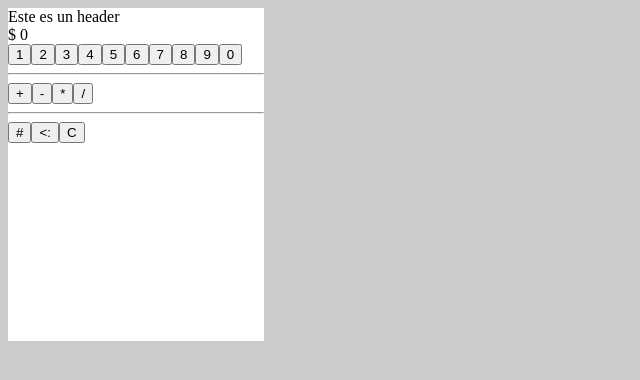
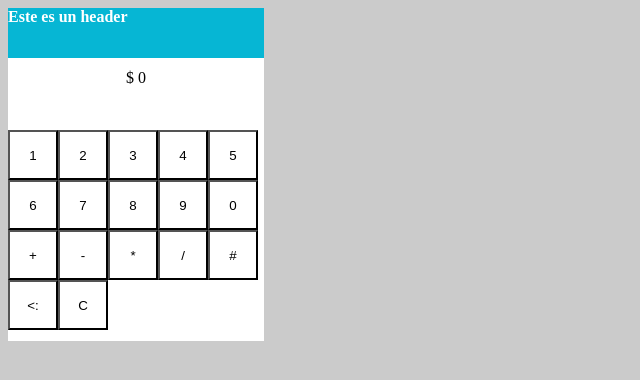
Before and after one commit to NunezGabriel/CalculatorJS, a React (Create React App) app in the folder expensable-calculator/: page / in a window 1280 px wide. Shown: the top 380 px of the page, without its empty margins (0-640 px from the left). Built offline with nearby package versions, Linux system fonts and the light colour scheme.

Commit message:
Add: css

```diff
--- a/expensable-calculator/src/App.js
+++ b/expensable-calculator/src/App.js
@@ -79,9 +79,10 @@ function App() {
   return (
     <div>
       <Calculator>
+
         <Header>Este es un header</Header>
         <Result>$ {prevNumber} {operant} {currentNumber}</Result>
-
+        <div style={{ display: 'flex', flexWrap: 'wrap' }}>
         <Button type="submit" value={1} onClick={(e)=>{handleClick(e)}}/>
         <Button type="submit" value={2} onClick={(e)=>{handleClick(e)}}/>
         <Button type="submit" value={3} onClick={(e)=>{handleClick(e)}}/>
@@ -92,15 +93,15 @@ function App() {
         <Button type="submit" value={8} onClick={(e)=>{handleClick(e)}}/>
         <Button type="submit" value={9} onClick={(e)=>{handleClick(e)}}/>
         <Button type="submit" value={0} onClick={(e)=>{handleClick(e)}}/>
-        <hr/>
         <Button type="submit" value={"+"} onClick={(e)=>{handleOperator(e)}}/>
         <Button type="submit" value={"-"} onClick={(e)=>{handleOperator(e)}}/>
         <Button type="submit" value={"*"} onClick={(e)=>{handleOperator(e)}}/>
         <Button type="submit" value={"/"} onClick={(e)=>{handleOperator(e)}}/>
-        <hr/>
         <Button type="submit" value={renderEnter(operant)} onClick={(e)=>{handleEqual(e)}}/>
         <Button type="submit" value={"<:"} onClick={(e)=>{handleDelete(e)}}/>
         <Button type="submit" value={"C"} onClick={(e)=>{handleClear(e)}}/>
+        </div>
+
       </Calculator>
     </div>
   );
--- a/expensable-calculator/src/components/Button/Button.jsx
+++ b/expensable-calculator/src/components/Button/Button.jsx
@@ -1,4 +1,13 @@
+/** @jsxImportSource @emotion/react */
+import { css } from "@emotion/react";
+
 function Button({type, value, onClick}){
-    return <input type={type} value={value} onClick={onClick}/>
+    return <input type={type} value={value} onClick={onClick}
+    css={css`
+        height: 50px;
+        width: 50px;
+        background-color: white;
+
+    `}/>
 }
 export default Button
--- a/expensable-calculator/src/components/Calculator/Calculator.jsx
+++ b/expensable-calculator/src/components/Calculator/Calculator.jsx
@@ -6,6 +6,8 @@ function Calculator({children}){
         height: 333px;
         width: 256px;
         background-color: white;
+        display: flex;
+        flex-direction: column;
     `}>{children}</div>
 }
 
--- a/expensable-calculator/src/components/Header/Header.jsx
+++ b/expensable-calculator/src/components/Header/Header.jsx
@@ -1,5 +1,17 @@
+/** @jsxImportSource @emotion/react */
+import { css } from "@emotion/react";
+
 function Header({children}){
-    return <header>{children}</header>
+    return <header css={
+        css`
+        height: 50px;
+        width: 100%;
+        background-color: #06B6D4;
+        color: white;
+        font-weight: 800;
+        margin: 0 auto;
+
+    `}>{children}</header>
 }
 
 export default Header
--- a/expensable-calculator/src/components/Result/Result.jsx
+++ b/expensable-calculator/src/components/Result/Result.jsx
@@ -1,5 +1,14 @@
+/** @jsxImportSource @emotion/react */
+import { css } from "@emotion/react";
+
 function Result({children}){
-    return <div>{children}</div>
+    return <div css={
+    css`
+    height: 50px;
+    background-color: white;
+    padding: 11px 20px;
+    margin: 0 auto;
+`}>{children}</div>
 }
 
 export default Result
```
